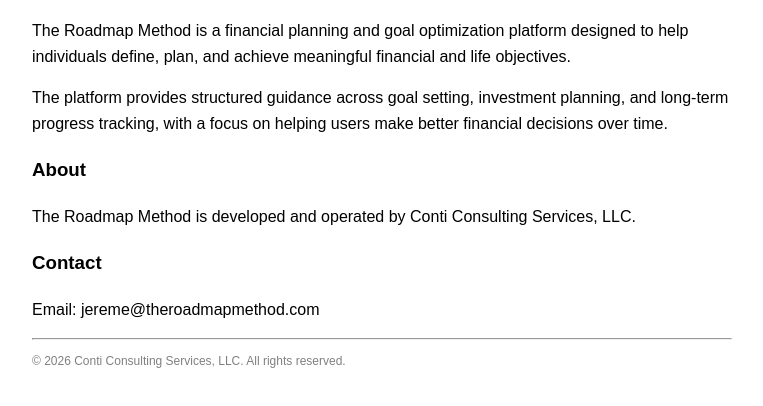
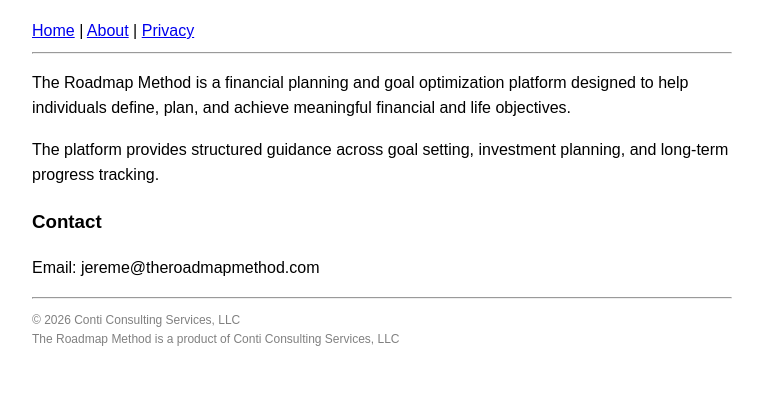
Before and after one commit to jereme-conti/roadmap-site, a plain HTML site: page index.html in a window 1280 px wide. Shown: the part 116-522 px from the top of the page, without its empty margins (258-1021 px from the left). Drawn offline with Linux system fonts and the light colour scheme.

Commit message:
Update index.html

```diff
--- a/index.html
+++ b/index.html
@@ -9,28 +9,30 @@
 
   <h1>The Roadmap Method</h1>
 
+  <nav>
+    <a href="index.html">Home</a> |
+    <a href="about.html">About</a> |
+    <a href="privacy.html">Privacy</a>
+  </nav>
+
+  <hr>
+
   <p>
     The Roadmap Method is a financial planning and goal optimization platform designed to help individuals define, plan, and achieve meaningful financial and life objectives.
   </p>
 
   <p>
-    The platform provides structured guidance across goal setting, investment planning, and long-term progress tracking, with a focus on helping users make better financial decisions over time.
-  </p>
-
-  <h3>About</h3>
-  <p>
-    The Roadmap Method is developed and operated by Conti Consulting Services, LLC.
+    The platform provides structured guidance across goal setting, investment planning, and long-term progress tracking.
   </p>
 
   <h3>Contact</h3>
-  <p>
-    Email: jereme@theroadmapmethod.com
-  </p>
+  <p>Email: jereme@theroadmapmethod.com</p>
 
   <hr>
 
   <p style="font-size: 12px; color: gray;">
-    © 2026 Conti Consulting Services, LLC. All rights reserved.
+    © 2026 Conti Consulting Services, LLC<br>
+    The Roadmap Method is a product of Conti Consulting Services, LLC
   </p>
 
 </body>
```
